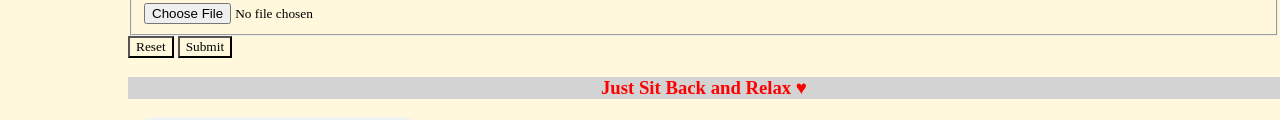
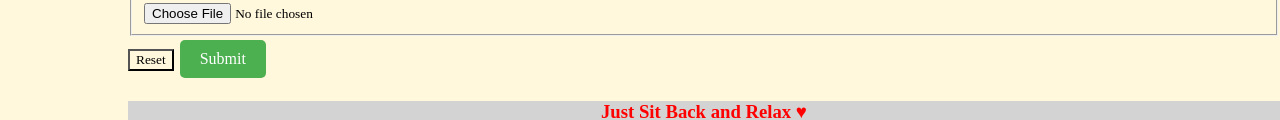
Before and after one commit to Amala20-al/My_Website, a plain HTML site: page index.html in a window 1280 px wide. Shown: the part 1450-1570 px from the top of the page. Drawn offline with Linux system fonts and the light colour scheme.

Commit message:
Update index.html

```diff
--- a/index.html
+++ b/index.html
@@ -110,7 +110,8 @@
 
         </fieldset>
         <input type="reset">
-        <input type="submit">
+        <input type="submit" value="Submit" style="background-color: #4CAF50; color: white; border: none; padding: 10px 20px; text-align: center; text-decoration: none; display: inline-block; font-size: 16px; margin: 4px 2px; cursor: pointer; border-radius: 5px;">
+
             </form>
             <h3 style="background-color:lightgray; color:red;" align="center">Just Sit Back and Relax
                 &#x2665;<h3>
```
